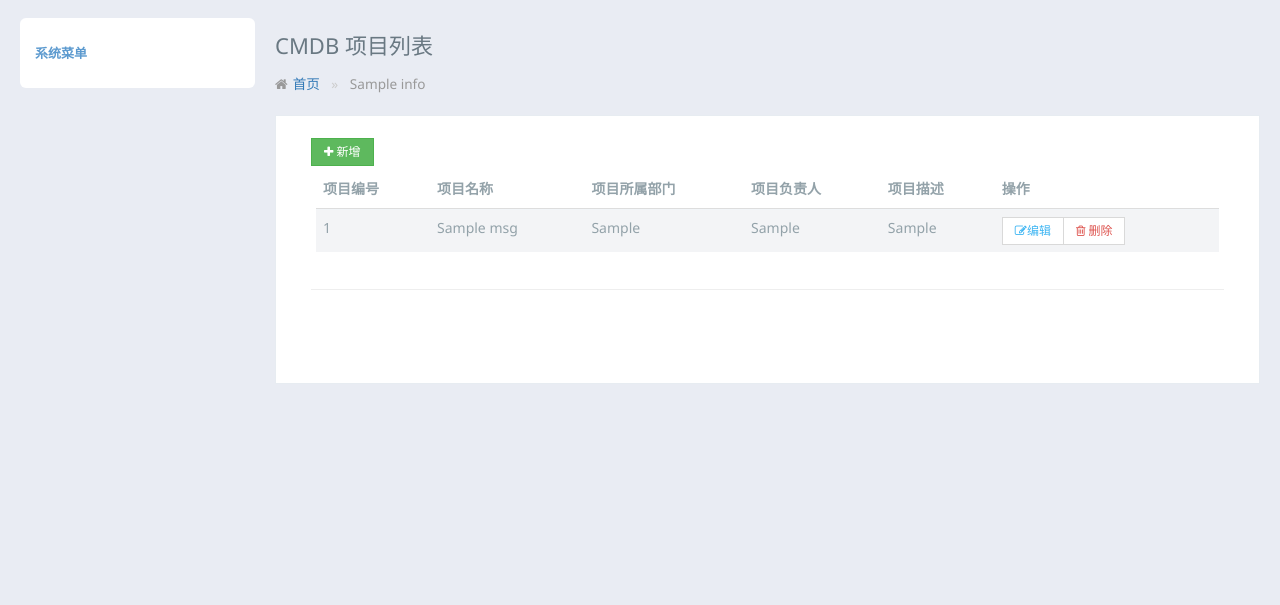
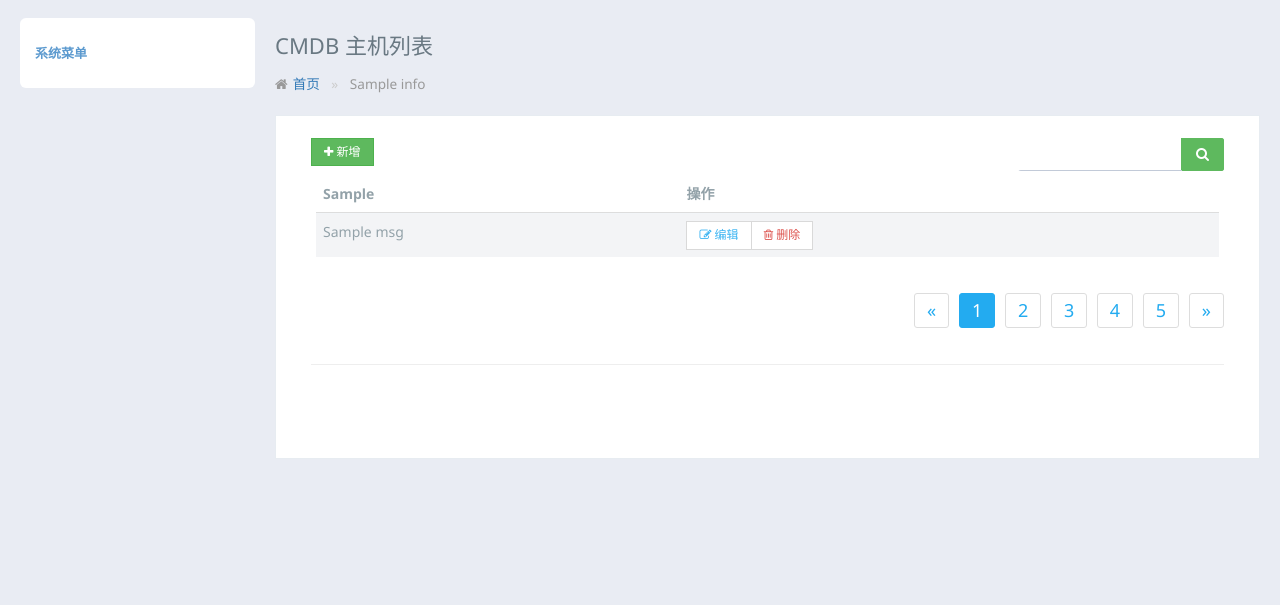
Before and after one commit to heheyue/CMDB, a Python web app: template templates/server_index.html in a window 1280 px wide. Shown: the part 77-682 px from the top of the page. Run offline with Jinja, Linux system fonts and the light colour scheme; the template is opened without the code that fills it: most values are stand-ins (such as "Sample title", 1, 10 or a date in 2020).

Commit message:
恢复主机列表

```diff
--- a/templates/server_index.html
+++ b/templates/server_index.html
@@ -44,8 +44,8 @@
                         <span class="tpl-header-list-user-nick">{{ data.UserName }}</span><span class="tpl-header-list-user-ico"> <img src="../assets/img/user01.png"></span>
                     </a>
                     <ul class="am-dropdown-content">
-<!--                         <li><a href="#"><span class="am-icon-bell-o"></span> 资料</a></li>
-                        <li><a href="#"><span class="am-icon-cog"></span> 设置</a></li> -->
+{#                        <li><a href="#"><span class="am-icon-bell-o"></span> 资料</a></li>#}
+{#                        <li><a href="#"><span class="am-icon-cog"></span> 设置</a></li>#}
                         <li><span class="am-icon-power-off" onclick="logout()"></span> 退出</li>
                     </ul>
                     <div class="am-modal am-modal-alert" tabindex="-1" id="user_logout_success">
@@ -73,7 +73,7 @@
 
         <div class="tpl-content-wrapper">
             <div class="tpl-content-page-title">
-                CMDB 项目列表
+                CMDB 主机列表
             </div>
             <ol class="am-breadcrumb">
                 <li><a href="/user/index" class="am-icon-home">首页</a></li>
@@ -82,138 +82,103 @@
                 {% endfor %}
             </ol>
             <div class="tpl-portlet-components">
-<!--                <div class="portlet-title">
-                    <div class="caption font-green bold">
-                        <span class="am-icon-code">列表</span>
-                    </div>
-                    <div class="tpl-portlet-input tpl-fz-ml">
-                        <div class="portlet-input input-small input-inline">
-                            <div class="input-icon right">
-                                <i class="am-icon-search"></i>
-                                <input type="text" class="form-control form-control-solid" placeholder="搜索..."> </div>
-                        </div>
-                    </div>
-                </div> -->
+{#                <div class="portlet-title">#}
+{#                    <div class="caption font-green bold">#}
+{#                        <span class="am-icon-code">列表</span>#}
+{#                    </div>#}
+{#                    <div class="tpl-portlet-input tpl-fz-ml">#}
+{#                        <div class="portlet-input input-small input-inline">#}
+{#                            <div class="input-icon right">#}
+{#                                <i class="am-icon-search"></i>#}
+{#                                <input type="text" class="form-control form-control-solid" placeholder="搜索..."> </div>#}
+{#                        </div>#}
+{#                    </div>#}
+{#                </div>#}
                 <div class="tpl-block">
                     <div class="am-g">
                         <div class="am-u-sm-12 am-u-md-6">
                             <div class="am-btn-toolbar">
                                 <div class="am-btn-group am-btn-group-xs">
-                                    <button type="button" class="am-btn am-btn-default am-btn-success" id="doc-prompt-toggle"><span class="am-icon-plus"></span> 新增</button>
-<!-- {#                                    <button type="button" class="am-btn am-btn-default am-btn-secondary"><span class="am-icon-save"></span> 保存</button>#} -->
-<!-- {#                                    <button type="button" class="am-btn am-btn-default am-btn-warning"><span class="am-icon-archive"></span> 审核</button>#} -->
-<!-- {#                                    <button type="button" class="am-btn am-btn-default am-btn-danger"><span class="am-icon-trash-o"></span> 删除</button>#} -->
-                                </div>
-                                <div class="am-modal am-modal-prompt" tabindex="-1" id="project_add">
-                                    <div class="am-modal-dialog">
-                                        <div class="am-modal-hd">添加项目</div>
-                                            <div class="am-modal-bd">
-                                                <form class="am-form am-form-horizontal">
-                                                    <div class="myapp-enrolment-form-grop am-form-group am-form-icon am-form-feedback">
-                                                        <label for="doc-ipt-3-a" class="am-u-sm-3 am-form-label">项目名称：</label>
-                                                        <div class="am-u-sm-9">
-                                                            <input type="text" id="doc-ipt-3-a" class="am-form-field" placeholder="请填写项目名称" onblur="CheckProjectName(this)" name="add_ProjectName" >
-                                                            <span></span>
-                                                        </div>
-                                                    </div>
-                                                    <div class="myapp-enrolment-form-grop am-form-group am-form-icon am-form-feedback">
-                                                        <label for="doc-ipt-3-a" class="am-u-sm-3 am-form-label">所属部门：</label>
-                                                        <div class="am-u-sm-9">
-                                                            <input type="text" id="doc-ipt-3-a" class="am-form-field" placeholder="请填写项目所属部门" onblur="CheckProjectFrom(this)" name="add_ProjectFrom" >
-                                                            <span></span>
-                                                        </div>
-                                                    </div>
-                                                    <div class="myapp-enrolment-form-grop am-form-group am-form-icon am-form-feedback">
-                                                        <label for="doc-ipt-3-a" class="am-u-sm-3 am-form-label">负责人：</label>
-                                                        <div class="am-u-sm-9">
-                                                            <input type="text" id="doc-ipt-3-a" class="am-form-field" placeholder="请填写项目负责人" onblur="CheckProjectUser(this)" name="add_ProjectUser" >
-                                                            <span></span>
-                                                        </div>
-                                                    </div>
-                                                    <div class="myapp-enrolment-form-grop am-form-group  am-form-icon am-form-feedback">
-                                                        <label for="doc-ipt-3-a" class="am-u-sm-3 am-form-label">项目描述：</label>
-                                                        <div class="am-u-sm-9">
-                                                            <textarea class="" rows="5" id="doc-ta-1" placeholder="请三言两语描述一下你的项目" name="add_ProjectMsg" onblur="CheckProjectMsg(this)"></textarea>
-                                                            <span></span>
-                                                        </div>
-                                                    </div>
-<!-- {#                                                      <button type="button" class="am-btn am-btn-primary am-u-sm-3 " onclick="add_user_submit()">注册</button>#} -->
-<!-- {#                                                      <button type="submit" class="am-btn am-btn-success am-u-sm-3 " formaction="/">取消</button>#} -->
-                                                </form>
-                                            </div>
-                                        <div class="am-modal-footer">
-                                            <span class="am-modal-btn" data-am-modal-cancel>取消</span>
-                                            <span class="am-modal-btn" data-am-modal-confirm>确认</span>
-                                        </div>
-                                    </div>
+                                    <button type="button" class="am-btn am-btn-default am-btn-success"><span class="am-icon-plus"></span> 新增</button>
+{#                                    <button type="button" class="am-btn am-btn-default am-btn-secondary"><span class="am-icon-save"></span> 保存</button>#}
+{#                                    <button type="button" class="am-btn am-btn-default am-btn-warning"><span class="am-icon-archive"></span> 审核</button>#}
+{#                                    <button type="button" class="am-btn am-btn-default am-btn-danger"><span class="am-icon-trash-o"></span> 删除</button>#}
                                 </div>
                             </div>
                         </div>
-<!--                         <div class="am-u-sm-12 am-u-md-3">
+{#                        <div class="am-u-sm-12 am-u-md-3">#}
+{#                            <div class="am-form-group">#}
+{#                                <select data-am-selected="{btnSize: 'sm'}">#}
+{#                                  <option value="option1">所有类别</option>#}
+{#                                  <option value="option2">IT业界</option>#}
+{#                                  <option value="option3">数码产品</option>#}
+{#                                  <option value="option3">笔记本电脑</option>#}
+{#                                  <option value="option3">平板电脑</option>#}
+{#                                  <option value="option3">只能手机</option>#}
+{#                                  <option value="option3">超极本</option>#}
+{#                                </select>#}
+{#                            </div>#}
+{#                        </div>#}
+                        <div class="am-u-sm-12 am-u-md-3">
                             <div class="am-input-group am-input-group-sm">
                                 <input type="text" class="am-form-field">
                                 <span class="am-input-group-btn">
                                     <button class="am-btn  am-btn-default am-btn-success tpl-am-btn-success am-icon-search" type="button"></button>
                                 </span>
                             </div>
-                        </div> -->
+                        </div>
                     </div>
                     <div class="am-g">
                         <div class="am-u-sm-12">
+                            <form class="am-form">
                                 <div class="am-scrollable-horizontal am-text-nowrap">
                                 <table class="am-table am-table-striped am-table-hover table-main">
                                     <thead>
                                         <tr>
-                                            <th>项目编号</th>
-                                            <th>项目名称</th>
-                                            <th>项目所属部门</th>
-                                            <th>项目负责人</th>
-                                            <th>项目描述</th>
+                                            {% for th in data.Tablemsg.th %}
+                                                <th>{{ th }}</th>
+                                            {% endfor %}
                                             <th class="table-set">操作</th>
+{#                                            <th >唯一编号</th>#}
+{#                                            <th >HostName</th>#}
+{#                                            <th >类别</th>#}
+{#                                            <th >作者</th>#}
+{#                                            <th >修改日期</th>#}
+{#                                            <th >操作</th>#}
                                         </tr>
-<!-- {#                                        <tr>#} -->
-<!-- {#                                            <th class="table-check"><input type="checkbox" class="tpl-table-fz-check"></th>#} -->
-<!-- {#                                            <th class="table-id">唯一编号</th>#} -->
-<!-- {#                                            <th class="table-title">HostName</th>#} -->
-<!-- {#                                            <th class="table-type">类别</th>#} -->
-<!-- {#                                            <th class="table-author am-hide-sm-only">作者</th>#} -->
-<!-- {#                                            <th class="table-date am-hide-sm-only">修改日期</th>#} -->
-<!-- {#                                            <th class="table-set">操作</th>#} -->
-<!-- {#                                        </tr>#} -->
+{#                                        <tr>#}
+{#                                            <th class="table-check"><input type="checkbox" class="tpl-table-fz-check"></th>#}
+{#                                            <th class="table-id">唯一编号</th>#}
+{#                                            <th class="table-title">HostName</th>#}
+{#                                            <th class="table-type">类别</th>#}
+{#                                            <th class="table-author am-hide-sm-only">作者</th>#}
+{#                                            <th class="table-date am-hide-sm-only">修改日期</th>#}
+{#                                            <th class="table-set">操作</th>#}
+{#                                        </tr>#}
                                     </thead>
                                     <tbody class="am-table-centered am-table-striped">
                                     {% for msg in data.Tablemsg.tr %}
                                         <tr>
-                                            <td>{{ msg.ProjectUID }}</td>
-                                            <td>{{ msg.ProjectName }}</td>
-                                            <td>{{ msg.ProjectFrom }}</td>
-                                            <td>{{ msg.ProjectUser }}</td>
-                                            <td>{{ msg.ProjectMsg }}</td>
+                                            {% for tr in msg %}
+{#                                                {{ msg.UID }}#}
+                                                <td>{{ tr }}</td>
+{#                                            {% for key in data.Hostmsg.key %} {{ key }} {% endfor %}#}
+                                            {% endfor %}
                                             <td>
                                                 <div class="am-btn-toolbar">
                                                     <div class="am-btn-group am-btn-group-xs">
-                                                        <button class="am-btn am-btn-default am-btn-xs am-text-secondary" onclick="GoToProjectUpdate({{ msg.ProjectId }})"><span class="am-icon-pencil-square-o" ></span>编辑</button>
-                                                        {# <button class="am-btn am-btn-default am-btn-xs am-hide-sm-only"><span  class="am-icon-copy"></span> 复制</button> #}
-                                                        <button class="am-btn am-btn-default am-btn-xs am-text-danger am-hide-sm-only"onclick="DeleatConfirm({{ msg.ProjectId }})"><span class="am-icon-trash-o" ></span> 删除</button>
+                                                        <button class="am-btn am-btn-default am-btn-xs am-text-secondary"><span class="am-icon-pencil-square-o"></span> 编辑</button>
+{#                                                        <button class="am-btn am-btn-default am-btn-xs am-hide-sm-only"><span class="am-icon-copy"></span> 复制</button>#}
+                                                        <button class="am-btn am-btn-default am-btn-xs am-text-danger am-hide-sm-only"><span class="am-icon-trash-o"></span> 删除</button>
                                                     </div>
                                                 </div>
                                             </td>
                                         </tr>
-                                            <div class="am-modal am-modal-alert" tabindex="-1" id="deleat_project_info{{ msg.ProjectId }}">
-                                              <div class="am-modal-dialog">
-                                                  <div class="am-modal-hd">System Info</div>
-                                                  <div class="am-modal-bd">是否删除</div>
-                                                  <div class="am-modal-footer">
-                                                      <span class="am-modal-btn" onclick="Deleat_Project({{ msg.ProjectId }})">是</span>
-                                                      <span class="am-modal-btn" onclick="Return_To_ProjectAll()">否</span>
-                                                  </div>
-                                              </div>
-                                          </div>
                                     {% endfor %}
                                 </table>
                                 </div>
-                                <!-- 分页 -->
-<!--                                 <div class="am-cf">
+                                <div class="am-cf">
+
                                     <div class="am-fr">
                                         <ul class="am-pagination tpl-pagination">
                                             <li class="am-disabled"><a href="#">«</a></li>
@@ -225,8 +190,10 @@
                                             <li><a href="#">»</a></li>
                                         </ul>
                                     </div>
-                                </div> -->
+                                </div>
                                 <hr>
+
+                            </form>
                         </div>
 
                     </div>
@@ -236,54 +203,13 @@
         </div>
 
     </div>
-
-    <div class="am-modal am-modal-alert" tabindex="-1" id="add_user_aleat_success">
-      <div class="am-modal-dialog">
-          {# <div class="am-modal-hd">System Info</div> #}
-          <div class="am-modal-bd">添加成功</div>
-{#          <div class="am-modal-footer">#}
-{#              <span class="am-modal-btn" onclick="">确定</span>#}
-{#          </div>#}
-      </div>
-    </div>
-    <div class="am-modal am-modal-alert" tabindex="-1" id="deleat_project">
-      <div class="am-modal-dialog">
-          {# <div class="am-modal-hd">System Info</div> #}
-          <div class="am-modal-bd">删除成功</div>
-{#          <div class="am-modal-footer">#}
-{#              <span class="am-modal-btn" onclick="">确定</span>#}
-{#          </div>#}
-      </div>
-    </div>
-{#    错误提示#}
-      <div class="am-modal am-modal-alert" tabindex="-1" id="add_Project_error">
-          <div class="am-modal-dialog">
-              <div class="am-modal-hd">System Info</div>
-              <div class="am-modal-bd">请修改填写错误项</div>
-              <div class="am-modal-footer">
-                  <span class="am-modal-btn">确定</span>
-              </div>
-          </div>
-      </div>
-      <div class="am-modal am-modal-alert" tabindex="-1" id="deleat_project_error">
-          <div class="am-modal-dialog">
-              <div class="am-modal-hd">System Info</div>
-              <div class="am-modal-bd">删除失败</div>
-              <div class="am-modal-footer">
-                  <span class="am-modal-btn">确定</span>
-              </div>
-          </div>
-      </div>
-
-
     <script src="../assets/js/jquery.min.js"></script>
     <script src="../assets/js/amazeui.min.js"></script>
 {#    <script src="../assets/js/app.js"></script>#}
     <script src="/assets/js/system_memu.js"></script>
-    <script > show_Memu(restr) </script>
+    <script >show_Memu(restr)</script>
     <script src="/assets/js/app.js"></script>
     <script src="../assets/js/cmdb.js"></script>
-    <script src="../assets/js/project.js"></script>
 </body>
 
 </html>
```
